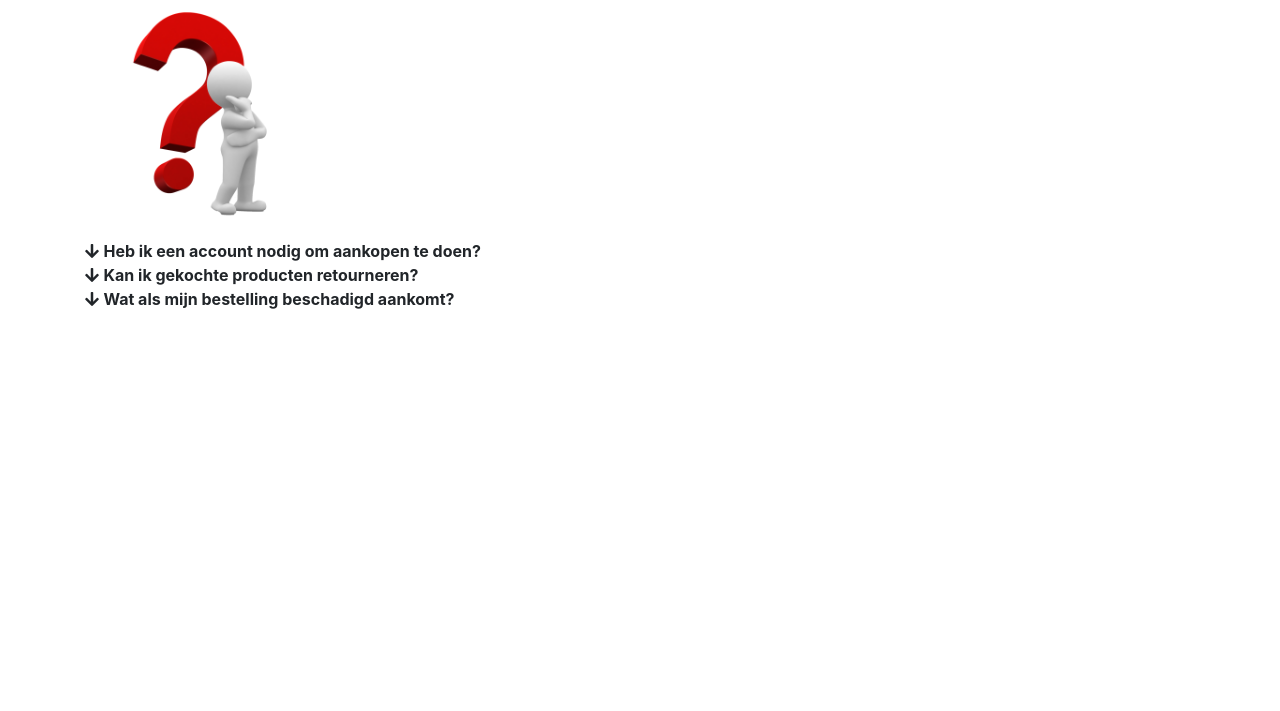
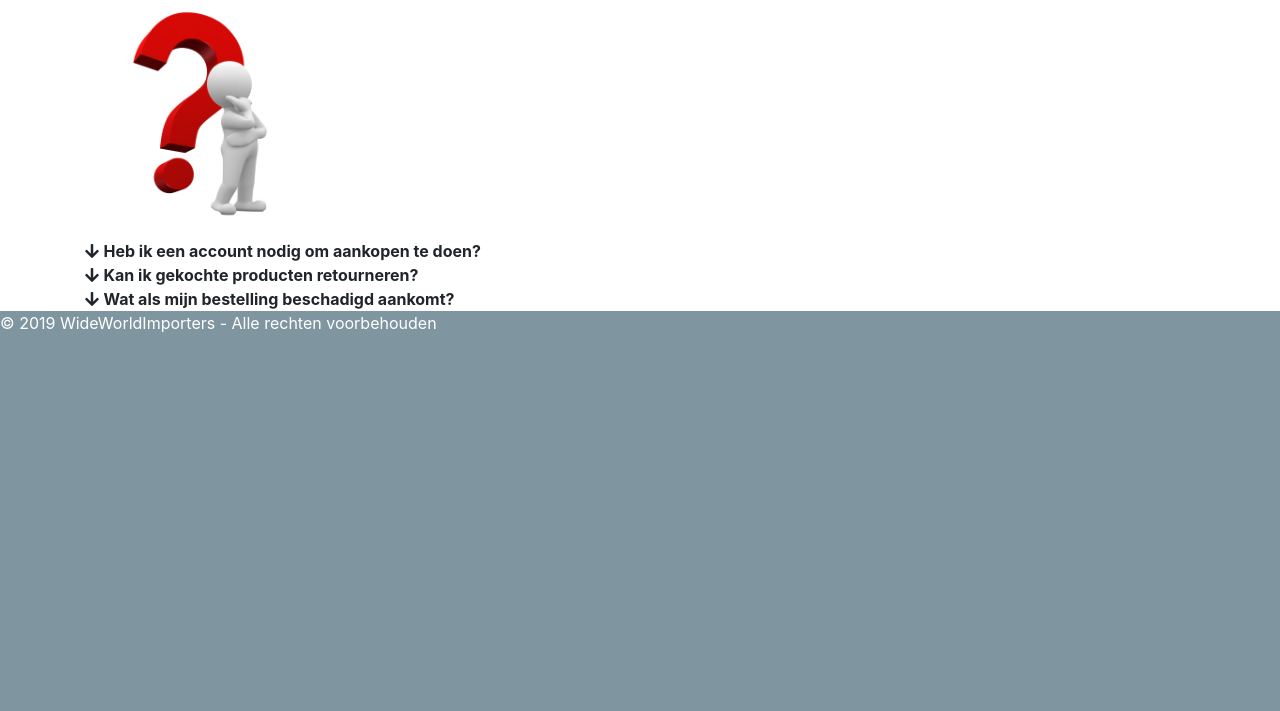
Before and after one commit to snoordman/wide-world-importers, a PHP site: page /faqpagina.php in a window 1280 px wide; the page is wider, and only the part inside the window is pictured. Shown: the part 319-1030 px from the top of that part. Before the commit the page ends 628 px from the top of that part, so only its background shows below. Run offline with PHP 8.4, Linux system fonts and the light colour scheme.

Commit message:
no message

```diff
--- a/css/main.css
+++ b/css/main.css
@@ -161,3 +161,18 @@ text-align: left;
     border-radius: 8px;
     text-align: center;
 }
+
+.footer{
+    background-color: #7F96A1 ;
+    color:white;
+    height: 400px;
+    width: 1600px;
+    position: relative;
+
+}
+
+.footer .footer-bottom {
+height: 50px;
+position: absolute;
+
+}
--- a/template.php
+++ b/template.php
@@ -80,8 +80,30 @@
             }
         ?>
 
+            </div>
+
+<!--footer-->
+<div class="footer">
+<!--content-->
+    <div class="footer-content">
+<div class="footer-section Adres"></div>
+    <div class="footer-section Openingstijden"></div>
+    <div class="footer-section Social media"></div>
+    </div>
+<!--bottom-->
+    <div class="footer-bottom">
+    &copy; 2019 WideWorldImporters - Alle rechten voorbehouden
+    </div>
+
+
+</div>
+
+
+
+
 
 
     </body>
+
 </html>
 <?php
--- a/viewFile/contactpagina.php
+++ b/viewFile/contactpagina.php
@@ -69,6 +69,10 @@
         <div class="col-3">
             <br>
             <div style="width: 100%"><iframe width="100%" height="600" src="https://maps.google.com/maps?width=100%&height=600&hl=nl&q=Campus%202%2C%208017%20CA%20Zwolle+(Windesheim)&ie=UTF8&t=&z=14&iwloc=B&output=embed" frameborder="0" scrolling="no" marginheight="0" marginwidth="0"><a href="https://www.mapsdirections.info/nl/maak-een-google-map/">Maak een Google Map</a> van <a href="https://www.mapsdirections.info/nl/">Nederland Kaart</a></iframe></div><br />
+
+
+
+
     </div>
 
 
```
